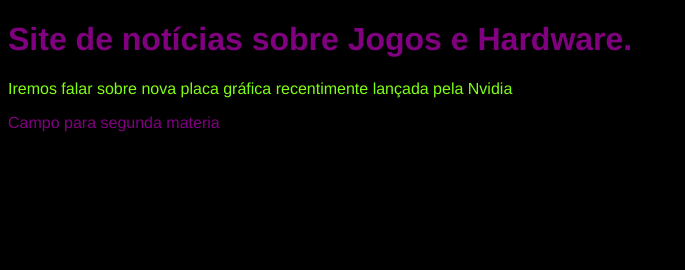
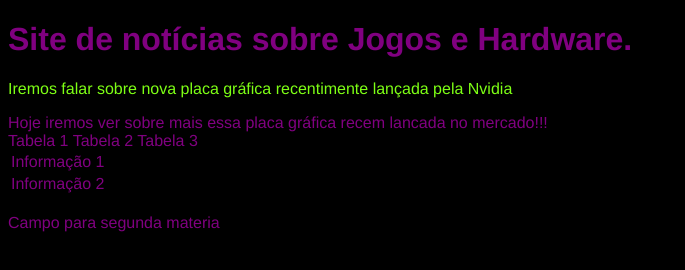
Before and after one commit to JosimarGoncalves/prova1_html, a plain HTML site: page index.html in a window 1280 px wide. Shown: the whole page, without its empty margins (0-685 px from the left). Drawn offline with Linux system fonts and the light colour scheme.

Commit message:
Upd Criação Tabela

```diff
--- a/index.html
+++ b/index.html
@@ -9,6 +9,26 @@
     <h1>Site de notícias sobre Jogos e Hardware.</h1>
     <p class="materia1">Iremos falar sobre nova placa gráfica recentimente lançada pela Nvidia </p>
 
+    <div>
+        Hoje iremos ver sobre mais essa placa gráfica recem lancada no mercado!!!
+
+    </div>
+    <table>
+        <tr>
+            Tabela 1
+            <td>Informação 1</td>
+
+        </tr>
+        <tr>
+            Tabela 2
+            <td>Informação 2</td>
+        </tr>
+        <tr>
+            Tabela 3
+        </tr>
+
+
+    </table>
     <p class="materia2">Campo para segunda materia</p>
 </body>
 </html>
```
